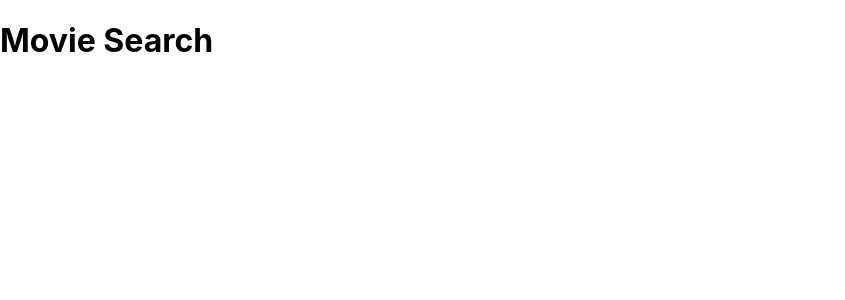
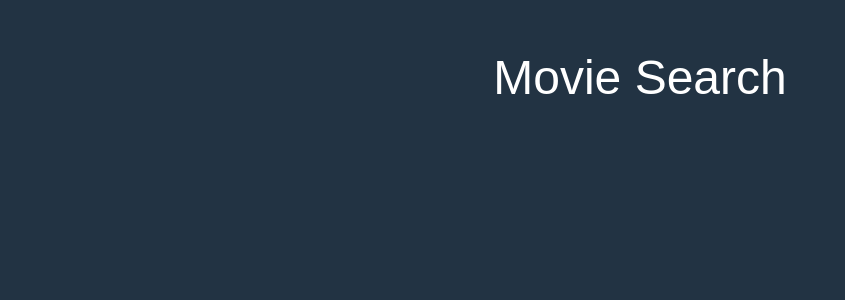
Before and after one commit to AJS3993/MovieSearch, a React (Create React App) app: page / in a window 1280 px wide. Shown: the top 300 px of the page, without its empty margins (0-845 px from the left). Built offline with nearby package versions, Linux system fonts and the light colour scheme.

Commit message:
index.css basic

```diff
--- a/src/index.css
+++ b/src/index.css
@@ -1,13 +1,21 @@
-body {
+* {
   margin: 0;
-  font-family: -apple-system, BlinkMacSystemFont, 'Segoe UI', 'Roboto', 'Oxygen',
-    'Ubuntu', 'Cantarell', 'Fira Sans', 'Droid Sans', 'Helvetica Neue',
-    sans-serif;
-  -webkit-font-smoothing: antialiased;
-  -moz-osx-font-smoothing: grayscale;
+  padding: 0;
+  box-sizing: border-box;
 }
 
-code {
-  font-family: source-code-pro, Menlo, Monaco, Consolas, 'Courier New',
-    monospace;
+body {
+  font-family: 'montserrat', sans-serif;
+  background-color: #223343;
 }
+
+header {
+  padding: 50px 15px 0px;
+}
+
+header h1 {
+  color: #FFF;
+  font-size: 48px;
+  font-weight: 500;
+  text-align: center;
+}
```
